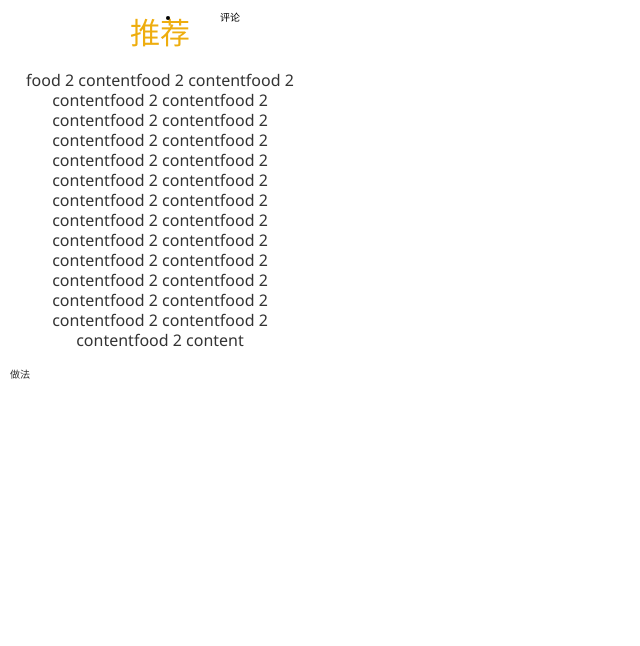
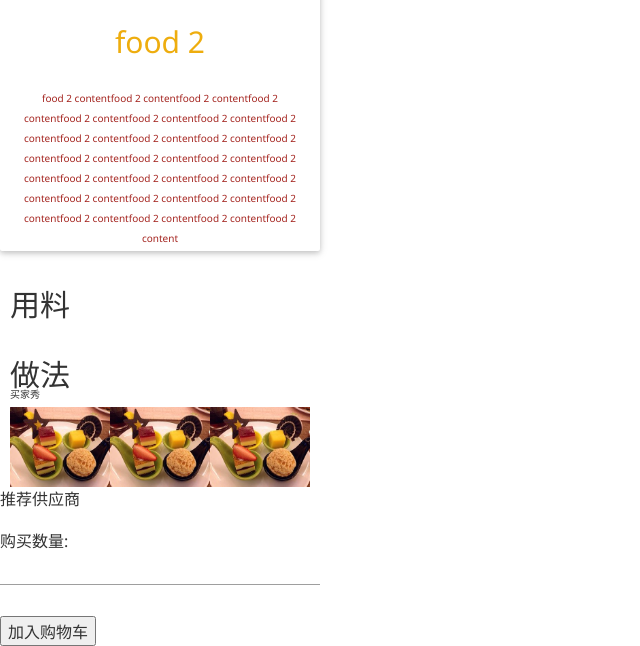
Before and after one commit to garyelephant/delicious, a Django app: page /food/tweet/2/ in a window 1280 px wide. Shown: the part 251-897 px from the top of the page, without its empty margins (0-640 px from the left). Before the commit the page ends 630 px from the top, so only its background shows below. Run offline with Django 3.2, Linux system fonts and the light colour scheme; data comes from the database, SQL or seed files in the repository; data that the repository does not hold is empty.

Commit message:
update tweet模板

```diff
--- a/food/models.py
+++ b/food/models.py
@@ -77,7 +77,7 @@ class Price(models.Model):
     tweet = models.ForeignKey(Tweet)
     supplier = models.ForeignKey(Supplier)
 
-    price = models.FloatField(default=0)
+    value = models.IntegerField(default=0)
 
     def __unicode__(self):
-        return self.price
+        return str(self.value)
--- a/food/static/food/css/app.css
+++ b/food/static/food/css/app.css
@@ -175,6 +175,7 @@ select{
 
 
 .menu .card{
+    position: relative;
     width: 320px;
     text-align: center;
     margin: 10px auto;
@@ -186,54 +187,201 @@ select{
 }
 .menu .card p{
     width: 300px;
+    margin: 30px auto;
+    color:#EEAD0E;
+    padding: 3px 10px 3px 10px;
+    line-height: 20px;
+    font-size: 30px;
+}
+/*.menu .card .name{*/
+    /*position: absolute;*/
+    /*margin: 0 auto;*/
+/*}*/
+/*.menu .card .name p{*/
+    /*width: 300px;*/
+    /*margin: 0 auto;*/
+    /*padding: 3px 10px 3px 10px;*/
+    /*line-height: 20px;*/
+    /*font-size: 10px;*/
+}
+.menu .card .info{
+    position: absolute;
+    margin: 0 auto;
+}
+.menu .card .info p{
+    width: 300px;
+    color:#a4241f;
     margin: 0 auto;
     padding: 3px 10px 3px 10px;
     line-height: 20px;
+    font-size: 10px;
 }
-.menu .card .bottom ul{
+/*.menu .card ul li.list1{*/
+    /*color:#EEAD0E;*/
+    /*width: 170px;*/
+    /*float: left;*/
+    /*text-align: right;*/
+    /*margin-left: 10px;*/
+    /*font-size: 30px;*/
+/*}*/
+
+.menu .material{
+    width: 300px;
+    text-align: center;
+    /*margin: 10px auto;*/
+    padding: 30px 60px 30px 60px;
+    /*padding: 3px 10px 3px 10px;*/
+}
+.menu .material p{
+    font-size: 30px;
+    position: absolute;
+    left: 10px;
+    margin: -10px auto;
+}
+
+table tbody tr{
+    width: 320px;
+    text-align: center;
     margin: 10px auto;
-    padding: 0;
-    width: 300px;
-    overflow: hidden;
 }
-.menu .card ul li.list1{
+table tbody tr .left{
     color:#EEAD0E;
-    width: 170px;
-    float: left;
-    text-align: right;
-    margin-left: 10px;
-    font-size: 30px;
+    width: 150px;
+    margin: 0 auto;
+    padding: 3px 10px 3px 10px;
+    line-height: 20px;
+    font-size: 10px;
+
 }
-.menu .card ul li.list2{
-    color:#000000;
-    width: 100px;
-    float: left;
+table tbody tr .right{
+    color:#EEAD0E;
+    width: 150px;
+    margin: 0 auto;
+    padding: 3px 10px 3px 10px;
+    line-height: 20px;
     font-size: 10px;
-    margin-left: -10px;
 }
+
 .menu .process {
     width: 300px;
     text-align: center;
-    margin: 10px auto;
-    padding: 3px 10px 3px 10px;
+    /*margin: 10px auto;*/
+    padding: 30px 60px 30px 60px;
+    /*padding: 3px 10px 3px 10px;*/
+
 }
 .menu .process p{
-    font-size: 10px;
+    font-size: 30px;
     position: absolute;
     left: 10px;
+    margin: 0 auto;
 }
-.menu .process .step{
-    width: 280px;
+.menu .step{
+    width: 320px;
     text-align: center;
     margin: 10px auto;
 }
-.menu .process .step img{
-    width: 250px;
+.menu .step img{
+    width: 300px;
     height: 200px;
-    margin: 10px auto;
+    margin: 0 auto;
 }
-.menu .process .step p{
-    width: 250px;
+.menu .step p{
+    width: 300px;
     margin: 0 auto;
+    padding: 3px 10px 3px 10px;
     line-height: 20px;
+    font-size: 10px;
 }
+.menu .forward-head{
+    position: relative;
+    margin: 0 auto;
+}
+.menu .forward-head p{
+    width: 320px;
+    margin: 0 auto;
+    padding: 3px 10px 3px 10px;
+    line-height: 20px;
+    font-size: 10px;
+}
+/*.menu .bottom{*/
+    /*width: 320px;*/
+    /*text-align: center;*/
+    /*margin: 10px auto;*/
+/*}*/
+.menu .bottom ul{
+    margin: 0 auto;
+    padding: 0;
+    width: 300px;
+}
+.menu .bottom ul li{
+    width: 100px;
+    float: left;
+    list-style: none;
+    /*border: 1px solid #000000;*/
+}
+.menu .bottom ul li img{
+    width: 100px;
+    height: 80px;
+    margin: 0 auto;
+}
+
+.menu .sell ul{
+    margin: 40px auto;
+    padding: 0;
+    width: 300px;
+    /*overflow: hidden*/
+}
+.menu .sell ul li{
+    width: 150px;
+    float: left;
+    list-style: none;
+    /*border: 1px solid #000000;*/
+}
+.menu .sell ul li img{
+    width: 100px;
+    height: 80px;
+    margin: 0 auto;
+}
+
+
+.menu .shop-head{
+    position: relative;
+    margin: 0 auto;
+}
+.menu .shop-head p{
+    width: 320px;
+    margin: 0 auto;
+    padding: 3px 10px 3px 10px;
+    line-height: 20px;
+    font-size: 10px;
+}
+table tbody tr{
+    position: relative;
+    width: 320px;
+    text-align: center;
+    margin: 0 auto;
+}
+table tbody tr .shop{
+    color:#EEAD0E;
+    width: 200px;
+    margin: 0 auto;
+    padding: 3px 10px 3px 10px;
+    line-height: 20px;
+    font-size: 10px;
+
+}
+table tbody tr .price{
+    color:#EEAD0E;
+    width: 50px;
+    margin: 0 auto;
+    padding: 3px 10px 3px 10px;
+    line-height: 20px;
+    font-size: 10px;
+
+}
+table tbody tr .select img{
+    width: 50px;
+    height: 80px;
+    margin: 0 auto;
+}
--- a/food/templates/food/tweet.html
+++ b/food/templates/food/tweet.html
@@ -15,6 +15,11 @@
 
     <!-- No Baidu Siteapp-->
     <meta http-equiv="Cache-Control" content="no-siteapp"/>
+
+    <link type="text/css" rel="stylesheet" href="{% static 'food/materialize/css/materialize.min.css' %}"
+          media="screen,projection"/>
+    <script type="text/javascript" src="{% static 'food/js/jquery.min.js' %}"></script>
+    <script type="text/javascript" src="{% static 'food/materialize/js/materialize.min.js' %}"></script>
 
     <link rel="icon" type="image/png" href="{% static 'food/images/favicon.png' %}">
 
@@ -47,14 +52,28 @@
     <div class="card">
         <img src="{% static 'food/images/dishes/' %}{{tweet.logo}}">
 
-        <div class="bottom">
-            <ul>
-                <li class="list1">推荐</li>
-                <li class="list2">评论</li>
-            </ul>
+        <p>{{ tweet.title }}</p>
+
+        <div class="info">
+            <p>{{ tweet.content }}</p>
         </div>
-        <p>{{ tweet.content }}</p>
     </div>
+
+    <div class="material">
+        <p>用料</p>
+    </div>
+
+    <table>
+        <tbody>
+        {% for ingredient in tweet.ingredient_set.all %}
+        <tr>
+            <td class="left">{{ ingredient.name }}</td>
+            <td class="right">{{ ingredient.number }} {{ ingredient.unit }}</td>
+        </tr>
+        {% endfor %}
+        </tbody>
+    </table>
+
     <div class="process">
         <p>做法</p>
 
@@ -66,9 +85,36 @@
             <p>{{ step.step }} - {{ step.content }}</p>
         </div>
         {% endfor %}
+    </div>
 
+    <div class="forward-head">
+        <p>买家秀</p>
+    </div>
+    <div class="bottom">
+        <ul>
+            <li><img src="../images/menu-pic.jpg"></li>
+            <li><img src="../images/menu-pic.jpg"></li>
+            <li><img src="../images/menu-pic.jpg"></li>
+        </ul>
+    </div>
 
-    </div>
+    <p>推荐供应商</p>
+
+    <form action="{% url 'food:tweet_buy' tweet.id %}" method="post">
+        {% csrf_token %}
+        {% for price in tweet.price_set.all %}
+        <p>
+            <input name="group1" type="radio" id="test{{ price.id }}"/>
+            <label for="test{{ price.id }}">{{ price.supplier.name }}, {{ price.value }}元</label>
+        </p>
+        {% endfor %}
+
+        <p>购买数量: <input type="text" name="number"/></p>
+
+        <p><input type="submit" value="加入购物车"/></p>
+
+    </form>
+
 </div>
 
 </body>
--- a/food/urls.py
+++ b/food/urls.py
@@ -10,6 +10,7 @@ urlpatterns = [
 
     # 微博详情页
     url(r'^tweet/(?P<tweet_id>[0-9]+)/$', views.tweet_detail, name='tweet_detail'),
+    url(r'^tweet/(?P<tweet_id>[0-9]+)/buy/$', views.tweet_buy, name='tweet_buy'),
 
 
 ]
--- a/food/views.py
+++ b/food/views.py
@@ -1,3 +1,5 @@
+from django.core.urlresolvers import reverse
+from django.http import HttpResponseRedirect
 from django.shortcuts import get_object_or_404, render
 from .models import *
 
@@ -11,3 +13,8 @@ def index(request):
 def tweet_detail(request, tweet_id):
     tweet = get_object_or_404(Tweet, pk=tweet_id)
     return render(request, 'food/tweet.html', {'tweet': tweet})
+
+
+def tweet_buy(request, tweet_id):
+    # todo 添加订单
+    return HttpResponseRedirect(reverse('food:index'))
```
